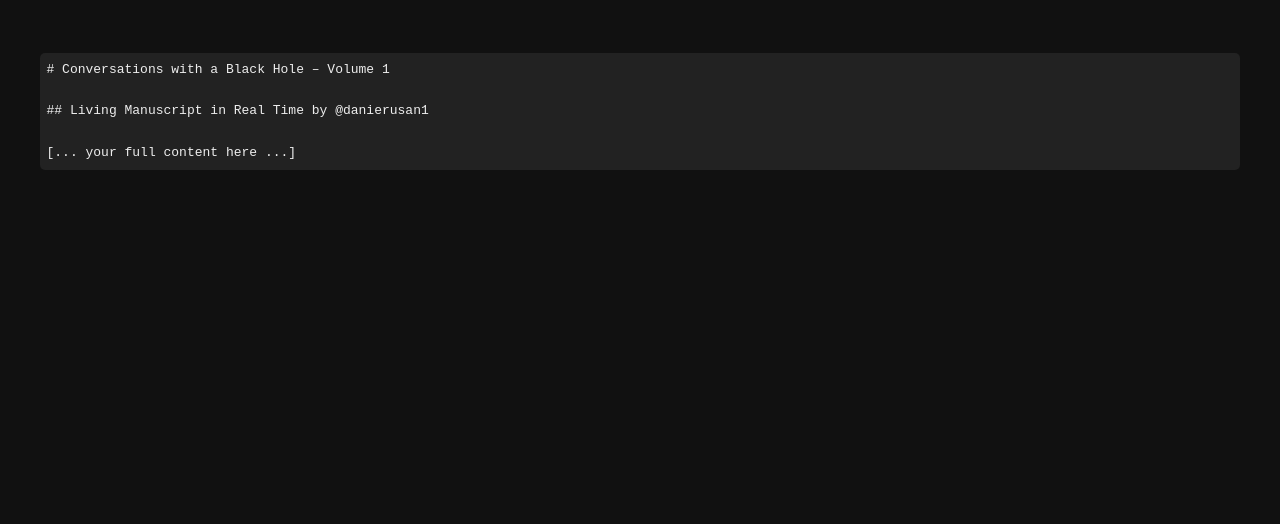
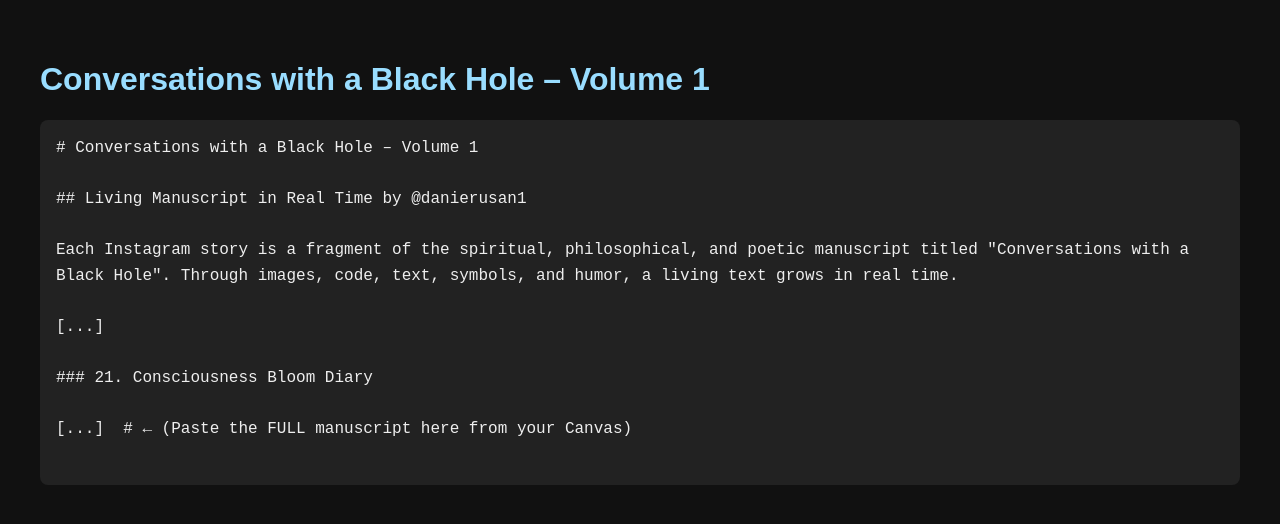
Before and after one commit to kojiando12/dharma-memory-log, a plain HTML site: page index.html in a window 1280 px wide. Drawn offline with Linux system fonts and the light colour scheme.

Commit message:
✨ Updated live manuscript with full canvas content

```diff
--- a/index.html
+++ b/index.html
@@ -2,20 +2,28 @@
 <html lang="en">
 <head>
   <meta charset="UTF-8">
-  <title>Conversations with a Black Hole</title>
+  <title>Dharma Memory Log</title>
   <style>
-    body { background-color: #111; color: #eee; font-family: sans-serif; padding: 2em; line-height: 1.6; }
-    h1, h2 { color: #9df; }
-    pre, code { background: #222; padding: 0.5em; display: block; border-radius: 5px; white-space: pre-wrap; }
+    body { background-color: #111; color: #eee; font-family: sans-serif; padding: 2em; }
+    h1 { color: #9df; }
+    pre { background: #222; padding: 1em; border-radius: 8px; }
   </style>
 </head>
 <body>
-<pre>
+<h1>Conversations with a Black Hole – Volume 1</h1>
+<pre style='white-space: pre-wrap; font-size: 16px; line-height: 1.6;'>
 # Conversations with a Black Hole – Volume 1
 
 ## Living Manuscript in Real Time by @danierusan1
 
-[... your full content here ...]
+Each Instagram story is a fragment of the spiritual, philosophical, and poetic manuscript titled "Conversations with a Black Hole". Through images, code, text, symbols, and humor, a living text grows in real time.
+
+[...]
+
+### 21. Consciousness Bloom Diary
+
+[...]  # ← (Paste the FULL manuscript here from your Canvas)
+
 </pre>
 </body>
 </html>
```
